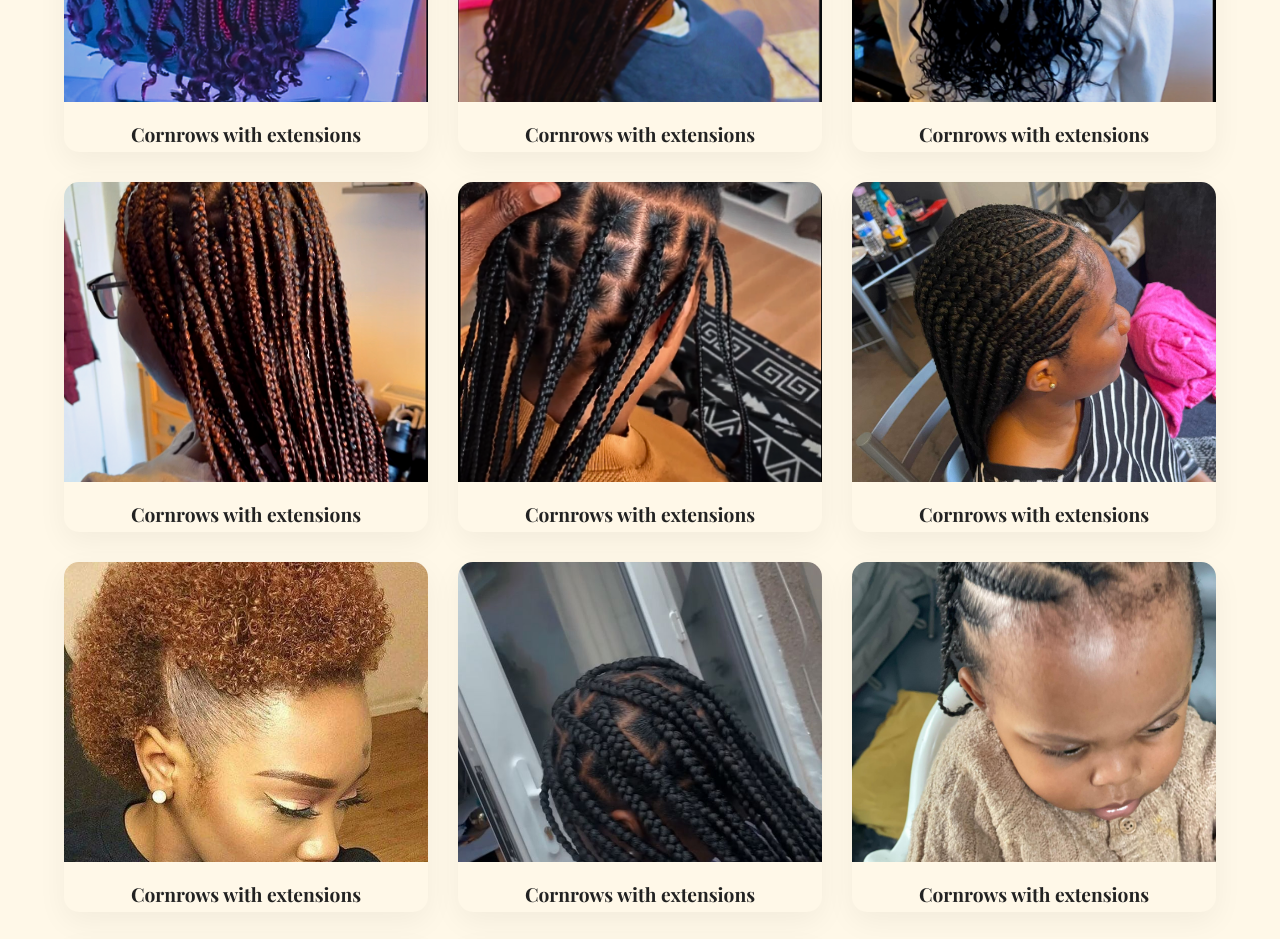
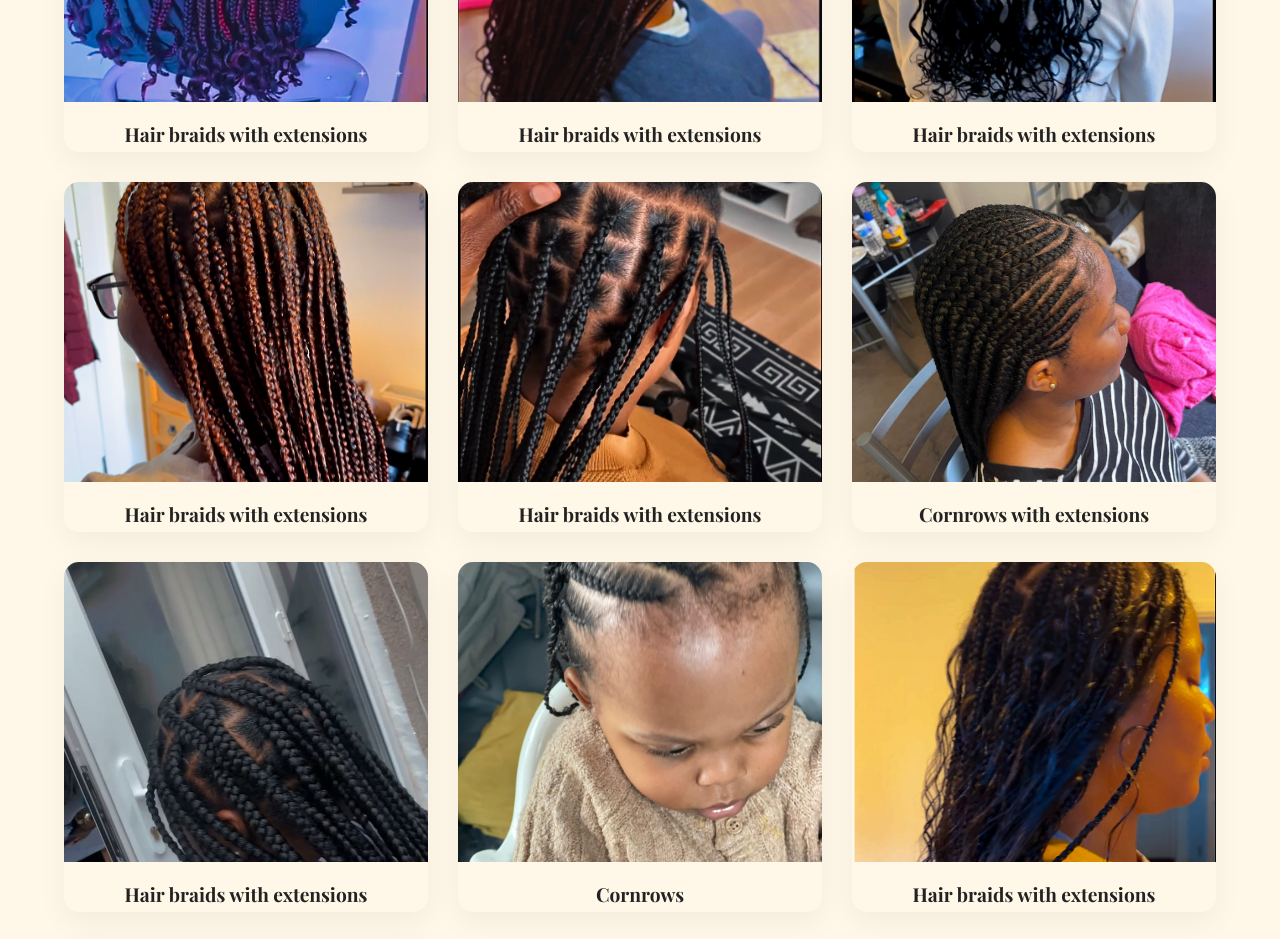
Before and after one commit to AdemiluaAdeola/salon-frontend, a plain HTML site: page portfolio.html in a window 1280 px wide. Shown: the part 1660-2599 px from the top of the page. Drawn offline with nearby package versions, Linux system fonts and the light colour scheme.

Commit message:
adding final touches

```diff
--- a/portfolio.html
+++ b/portfolio.html
@@ -232,7 +232,7 @@
                         <img src="media/aa.png" alt="Hair Braiding" class="portfolio-img">
                     </div>
                     <div class="portfolio-details">
-                        <h3 class="portfolio-title">Cornrows with extensions</h3>
+                        <h3 class="portfolio-title">Hair braids with extensions</h3>
                     </div>
                 </div>
 
@@ -242,7 +242,7 @@
                         <img src="media/ab.png" alt="Hair Braiding" class="portfolio-img">
                     </div>
                     <div class="portfolio-details">
-                        <h3 class="portfolio-title">Cornrows with extensions</h3>
+                        <h3 class="portfolio-title">Hair braids with extensions</h3>
                     </div>
                 </div>
 
@@ -252,7 +252,7 @@
                         <img src="media/ac.png" alt="Hair Braiding" class="portfolio-img">
                     </div>
                     <div class="portfolio-details">
-                        <h3 class="portfolio-title">Cornrows with extensions</h3>
+                        <h3 class="portfolio-title">Hair braids with extensions</h3>
                     </div>
                 </div>
 
@@ -262,7 +262,7 @@
                         <img src="media/ad.png" alt="Hair Braiding" class="portfolio-img">
                     </div>
                     <div class="portfolio-details">
-                        <h3 class="portfolio-title">Cornrows with extensions</h3>
+                        <h3 class="portfolio-title">Hair braids with extensions</h3>
                     </div>
                 </div>
 
@@ -272,7 +272,7 @@
                         <img src="media/ae.png" alt="Hair Braiding" class="portfolio-img">
                     </div>
                     <div class="portfolio-details">
-                        <h3 class="portfolio-title">Cornrows with extensions</h3>
+                        <h3 class="portfolio-title">Hair braids with extensions</h3>
                     </div>
                 </div>
 
@@ -289,20 +289,10 @@
                 <!-- Portfolio Item 6 -->
                 <div class="portfolio-item" data-category="didi">
                     <div class="portfolio-img-container">
-                        <img src="media/ba.jpeg" alt="Hair Braiding" class="portfolio-img">
-                    </div>
-                    <div class="portfolio-details">
-                        <h3 class="portfolio-title">Cornrows with extensions</h3>
-                    </div>
-                </div>
-
-                <!-- Portfolio Item 6 -->
-                <div class="portfolio-item" data-category="didi">
-                    <div class="portfolio-img-container">
                         <img src="media/bb.jpeg" alt="Hair Braiding" class="portfolio-img">
                     </div>
                     <div class="portfolio-details">
-                        <h3 class="portfolio-title">Cornrows with extensions</h3>
+                        <h3 class="portfolio-title">Hair braids with extensions</h3>
                     </div>
                 </div>
 
@@ -312,7 +302,7 @@
                         <img src="media/bc.jpeg" alt="Hair Braiding" class="portfolio-img">
                     </div>
                     <div class="portfolio-details">
-                        <h3 class="portfolio-title">Cornrows with extensions</h3>
+                        <h3 class="portfolio-title">Cornrows</h3>
                     </div>
                 </div>
 
@@ -321,7 +311,7 @@
                         <img src="media/p.png" alt="Hair Braiding" class="portfolio-img">
                     </div>
                     <div class="portfolio-details">
-                        <h3 class="portfolio-title">Cornrows with extensions</h3>
+                        <h3 class="portfolio-title">Hair braids with extensions</h3>
                     </div>
                 </div>
 
@@ -339,7 +329,7 @@
                         <img src="media/n.JPG" alt="Hair Braiding" class="portfolio-img">
                     </div>
                     <div class="portfolio-details">
-                        <h3 class="portfolio-title">Colored twists with extensions</h3>
+                        <h3 class="portfolio-title">Hair braids with extensions</h3>
                     </div>
                 </div>
             </div>
```
